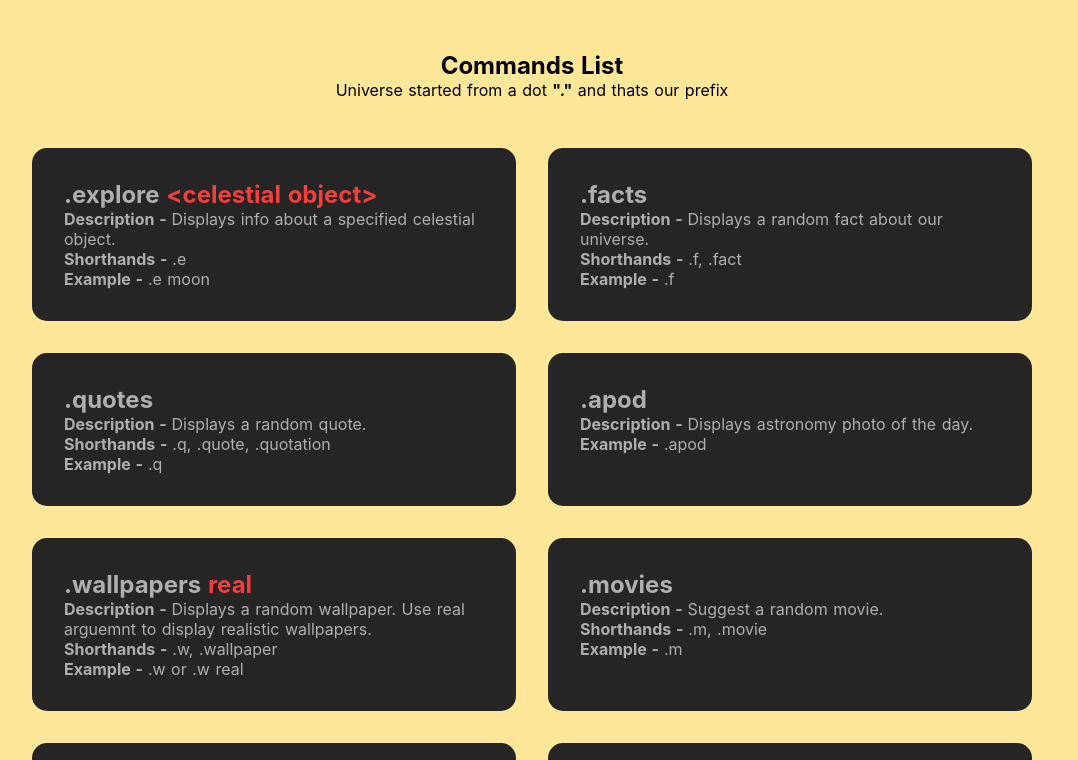
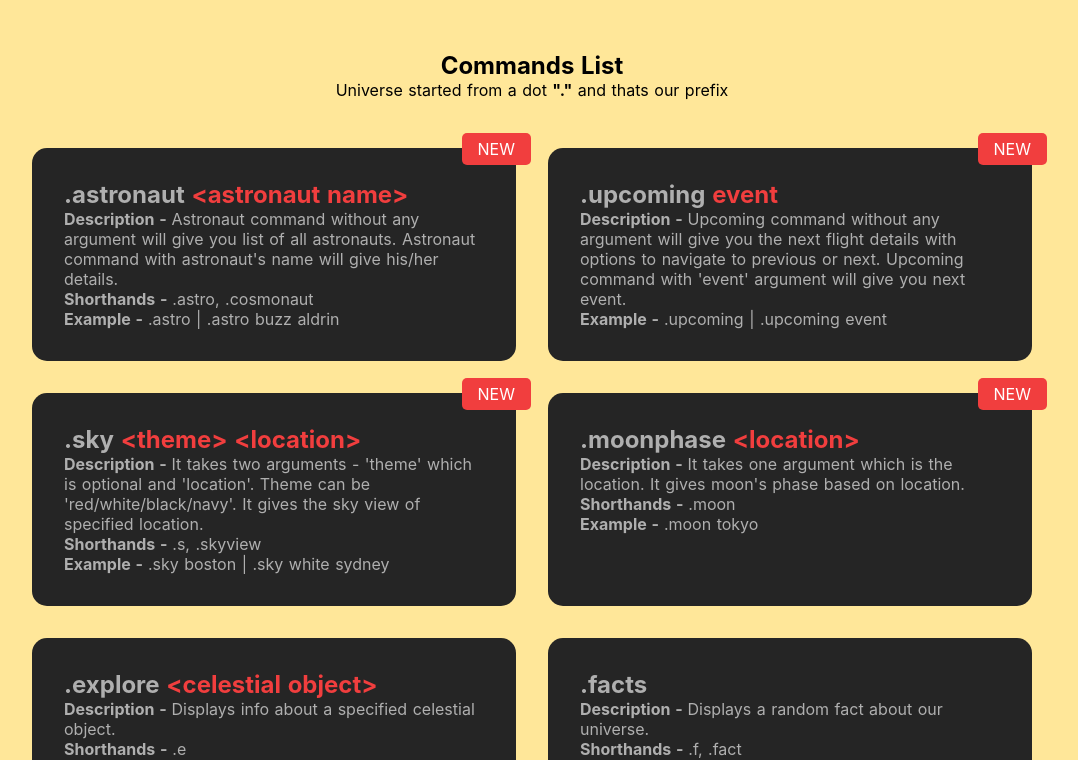
Before and after one commit to ayushman-git/astronomia-site, a Nuxt app: page / in a window 1280 px wide. Shown: the part 1980-2740 px from the top of the page, without its empty margins (108-1186 px from the left). Built offline with nearby package versions, Linux system fonts and the light colour scheme.

Commit message:
added commands, added new tag

```diff
--- a/assets/commands.js
+++ b/assets/commands.js
@@ -1,27 +1,62 @@
-module.exports =   {
+module.exports = {
+  astronaut: {
+    keyword: ".astronaut",
+    argument: "<astronaut name>",
+    description:
+      "Astronaut command without any argument will give you list of all astronauts. Astronaut command with astronaut's name will give his/her details.",
+    shorthands: ".astro, .cosmonaut",
+    example: ".astro | .astro buzz aldrin",
+    new: true
+  },
+  upcoming: {
+    keyword: ".upcoming",
+    argument: "event",
+    description:
+      "Upcoming command without any argument will give you the next flight details with options to navigate to previous or next. Upcoming command with 'event' argument will give you next event.",
+    example: ".upcoming | .upcoming event",
+    new: true
+  },
+  sky: {
+    keyword: ".sky",
+    argument: "<theme> <location>",
+    description:
+      "It takes two arguments - 'theme' which is optional and 'location'. Theme can be 'red/white/black/navy'. It gives the sky view of specified location.",
+    shorthands: ".s, .skyview",
+    example: ".sky boston | .sky white sydney",
+    new: true
+  },
+  moonphase: {
+    keyword: ".moonphase",
+    argument: "<location>",
+    description:
+      "It takes one argument which is the location. It gives moon's phase based on location.",
+    shorthands: ".moon",
+    example: ".moon tokyo",
+    new: true
+  },
   explore: {
     keyword: ".explore",
     argument: "<celestial object>",
     description: "Displays info about a specified celestial object.",
     shorthands: ".e",
-    example: ".e moon",
+    example: ".e titan"
   },
   facts: {
     keyword: ".facts",
     description: "Displays a random fact about our universe.",
     shorthands: ".f, .fact",
-    example: ".f",
+    example: ".f"
   },
   quotes: {
     keyword: ".quotes",
     description: "Displays a random quote.",
     shorthands: ".q, .quote, .quotation",
-    example: ".q",
+    example: ".q"
   },
   apod: {
     keyword: ".apod",
     description: "Displays astronomy photo of the day.",
-    example: ".apod",
+    example: ".apod"
   },
   wallpapers: {
     keyword: ".wallpapers",
@@ -29,25 +64,25 @@ module.exports =   {
     description:
       "Displays a random wallpaper. Use real arguemnt to display realistic wallpapers.",
     shorthands: ".w, .wallpaper",
-    example: ".w or .w real",
+    example: ".w or .w real"
   },
   movies: {
     keyword: ".movies",
     description: "Suggest a random movie.",
     shorthands: ".m, .movie",
-    example: ".m",
+    example: ".m"
   },
   greetings: {
     keyword: ".hi",
     argument: "<language>",
     description: "Greet astronomia.",
     shorthands: ".hello, .hi, .ahoy, .hii, .ciao, .hola",
-    example: ".ciao",
+    example: ".ciao"
   },
-   version: {
+  version: {
     keyword: ".version",
     description: "Displays current version of astronomia.",
     shorthands: ".v",
-    example: ".v",
-  },
-}
+    example: ".v"
+  }
+};
--- a/components/CommandList.vue
+++ b/components/CommandList.vue
@@ -1,5 +1,6 @@
 <template>
   <div class="command-list-container">
+    <div v-if="command.new" class="new"><p>NEW</p></div>
     <h2>
       {{ command.keyword }} <span class="argument">{{ command.argument }}</span>
     </h2>
@@ -24,6 +25,7 @@ export default {
 
 <style scoped>
 .command-list-container {
+  position: relative;
   padding: 2em;
   background-color: #252525;
   border-radius: 15px;
@@ -38,4 +40,24 @@ export default {
 .argument {
   color: #f13e3e;
 }
+.new {
+  padding: 1em;
+  position: absolute;
+  display: flex;
+  justify-content: center;
+  align-items: center;
+  height: 30px;
+  background-color: #f13e3e;
+  border-radius: 5px;
+  right: -15px;
+  color: white;
+  top: -15px;
+  transition: all 0.2s ease-in-out;
+}
+
+.command-list-container:hover .new {
+  background-color: #ffffff;
+  color: #f13e3e;
+
+}
 </style>
```
